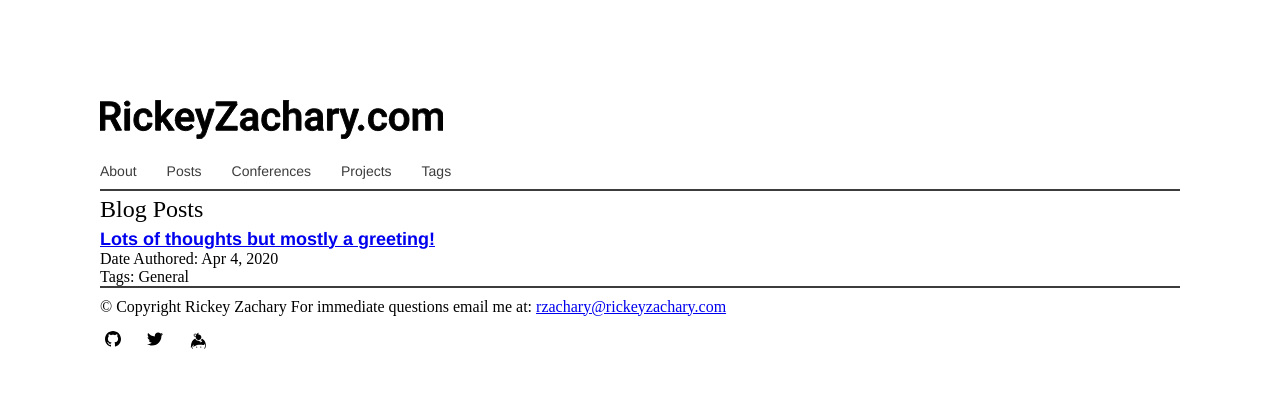
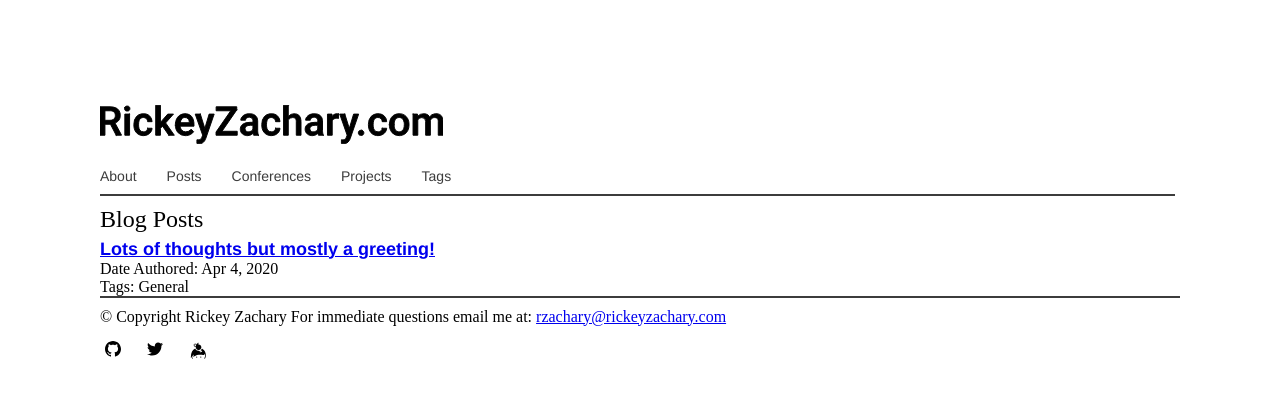
Before and after one commit to rzachary/rickeyzachary.com, a Jekyll site: the page built from index.md, in a window 1280 px wide. Shown: the top 398 px of the page. Built offline with Jekyll 4.4.1, drawn with Linux system fonts in a browser that asks for light colours.

Commit message:
fixed borders and spacing of main post content

```diff
--- a/_includes/footer.html
+++ b/_includes/footer.html
@@ -1,4 +1,4 @@
-<footer id="footer-global" class="footer-global">
+<footer id="footer-global" class="footer-global footer-holder-top">
   {%- if site.author %}
     <span class="copyright footer-text">&copy; Copyright {{ site.author.name | escape }}</span>
     <span class="footer-text">For immediate questions email me at:
--- a/_layouts/home.html
+++ b/_layouts/home.html
@@ -3,7 +3,7 @@ layout: default
 ---
 
 <div class="main">
-  <div class="top-post-contianer post-holder-bottom">
+  <div class="top-post-contianer">
     {% if site.post.feature_post.size > 0 %}
       <div class="featured-post">
         <img src="assets/images/7374.jpg" class="article-image image-preview" atl="temp-image"/>
--- a/assets/css/main.css
+++ b/assets/css/main.css
@@ -259,7 +259,7 @@ img.pull-right {
 
 .featured-post {
     width: auto;
-    float: left;
+	  float: left;
     display: inline;
     padding: 5px 0;
 }
@@ -340,9 +340,15 @@ img.pull-right {
   padding: 0 0 0.625rem;
 }
 .header-global .header-global-top {
-  border-bottom: 2px solid #3c3c3c;
-  height: 48px;
+  padding: 0px;
+	margin: 0px;
 }
+
+.header-global-bottom {
+	border-bottom: 2px solid #3c3c3c;
+	height: 48px;
+}
+
 .header-global .header-global-logo {
   margin: 0;
   flex: 4 1 200px;
@@ -375,8 +381,13 @@ img.pull-right {
     padding: 5px 0;
 }
 
-.main .post-holder-bottom {
-    border-bottom: 2px solid #3c3c3c;
+.post {
+	margin: 25px 150px 15px;
+	padding: 5px 0;
+}
+
+.footer-holder-top {
+    border-top: 2px solid #3c3c3c;
 }
 
 .post-container{
@@ -390,6 +401,18 @@ img.pull-right {
 	font-size: 24px;
 	padding: 5px 0;
 }
+
+.post-content {
+	padding: 5px 0;
+	margin: 10px 10px 0 0o;
+}
+
+.post-title {
+	font-size: 24px;
+	font-weight: bold;
+
+}
+
 
 .site-wrapper #colophon,
 .site-wrapper #content,
@@ -472,6 +495,7 @@ img.pull-right {
     display: block;
     width: 100px;
 }
+
 .visually-hidden {
   position: absolute !important;
   overflow: hidden;
@@ -480,6 +504,10 @@ img.pull-right {
   padding: 0;
   border: 0;
   clip: rect(1px, 1px, 1px, 1px);
+}
+
+.wrapper {
+	padding: 5px 5px 0 0;
 }
 
 /* ID Styling */
```
